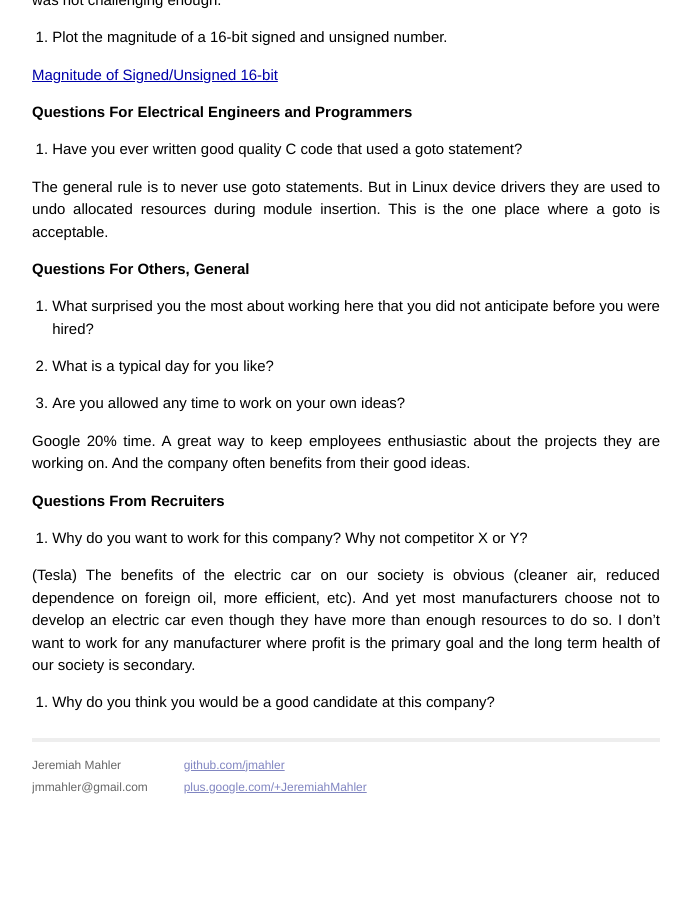
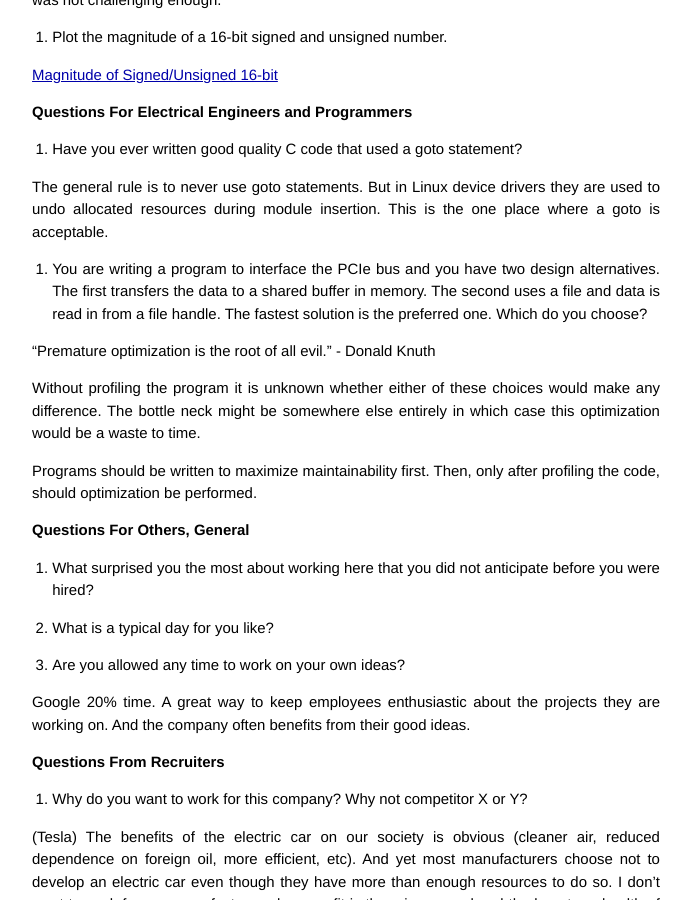
Before and after one commit to jmahler/jmahler.github.io, a Jekyll site: the page built from _posts/2014-02-22-interview_questions.md, in a window 1280 px wide and 900 px high, scrolled down 2111 px. Shown: the whole window, without its empty margins (294-985 px from the left). Built offline with Jekyll 4.4.1, drawn with Linux system fonts in a browser that asks for light colours; Markdown is read by kramdown in place of the engine named in the settings; before the commit the page ends 2921 px from its top, so only the background shows below that.

Commit message:
added "premature optimzation" question

```diff
--- a/_posts/2014-02-22-interview_questions.md
+++ b/_posts/2014-02-22-interview_questions.md
@@ -130,6 +130,20 @@ Would you continue development on the old project or switch to the new one?
   during module insertion.
   This is the one place where a goto is acceptable.
 
+1. You are writing a program to interface the PCIe bus and you have two
+design alternatives.  The first transfers the data to a shared
+buffer in memory.  The second uses a file and data is read in from a
+file handle.  The fastest solution is the preferred one.  Which do you choose?
+
+  "Premature optimization is the root of all evil." - Donald Knuth
+
+  Without profiling the program it is unknown whether either of these
+  choices would make any difference.  The bottle neck might be somewhere
+  else entirely in which case this optimization would be a waste to time.
+
+  Programs should be written to maximize maintainability first.
+  Then, only after profiling the code, should optimization be performed.
+
 # Questions For Others, General
 
 1. What surprised you the most about working here that you did
```
